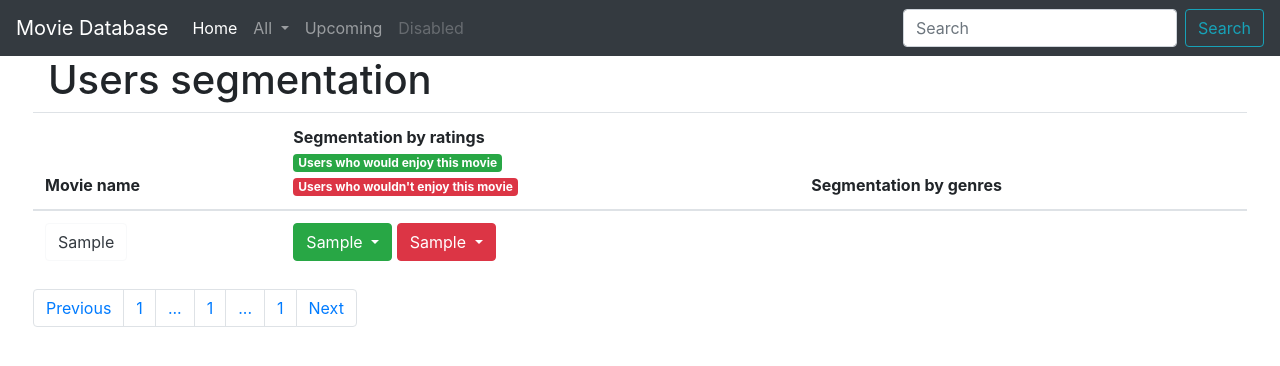
After one commit to 1109LLL/DBMS_CW, a Django app: template django/movieapp/templates/movieapp/user_segmentation.html in a window 1280 px wide. The commit adds this page. Shown: the top 366 px of the page. Run offline with Django 3.2, Linux system fonts and the light colour scheme; the template is opened without the code that fills it: most values are stand-ins (such as "Sample title", 1, 10 or a date in 2020); some libraries are stand-ins or nearby versions.

Commit message:
user segmentation --bugged version

```diff
--- a/django/movieapp/templates/movieapp/base.html
+++ b/django/movieapp/templates/movieapp/base.html
@@ -23,6 +23,7 @@
           <a class="dropdown-item" href="{% url 'popular' %}">Most Popular</a>
           <a class="dropdown-item" href="polarising">Most Polarising</a>
           <a class="dropdown-item" href="soon_released_prediction">Soon To Be Released Movies</a>
+          <a class="dropdown-item" href="user_segmentation_by_ratings">User Segmentation</a>
         </div>
       </li>
       <li class="nav-item">
--- /dev/null
+++ b/django/movieapp/templates/movieapp/user_segmentation.html
@@ -0,0 +1,105 @@
+{% extends "movieapp/base.html" %}
+{% load static %}
+{% block content %}
+
+<style>
+  .dropdown-menu {
+    width: 100%;
+  }
+
+  .scrollable-menu {
+    height: auto;
+    max-height: 200px;
+    overflow-x: hidden;
+  }
+</style>
+
+<h1>Users segmentation</h1>
+<div class="row">
+    <table class="table table-hover">
+        <thead>
+          <tr>
+            <th scope="col">Movie name</th>
+            <th scope="col">Segmentation by ratings<br/>
+              <span class="badge bg-success rounded-pill text-white">Users who would enjoy this movie </span><br/>
+              <span class="badge bg-danger rounded-pill text-white">Users who wouldn't enjoy this movie </span>
+            </th>
+            <th scope="col">Segmentation by genres</th>
+          </tr>
+        </thead>
+        <tbody>
+            {% for segment in segments%}
+              <tr>
+                <td><a href="movie_panel?select={{segment.0}}"><button type="button" class="btn btn-outline-light text-dark">{{segment.0}}</button><a></td>
+                <td>
+                  <div class="btn-group">
+                    <button type="button" class="btn btn-success dropdown-toggle" data-toggle="dropdown" aria-haspopup="true" aria-expanded="false">
+                      {{segment.1}}
+                    </button>
+                    <div class="dropdown-menu scrollable-menu">
+                        <li>{{ segment.3|safe }}</li>
+                    </div>
+                  </div>
+                  <div class="btn-group">
+                    <button type="button" class="btn btn-danger dropdown-toggle" data-toggle="dropdown" aria-haspopup="true" aria-expanded="false">
+                      {{segment.2}}
+                    </button>
+                    <div class="dropdown-menu scrollable-menu">
+                      <li>{{ segment.4|safe }}</li>
+                    </div>
+                  </div>
+                </td>
+                <!-- <td>
+                  {% for genre in segment.5 %}
+                    <form action={% url 'user_segmentation_by_genres' genre %} method="POST">
+                      <button type="submit" value={{genre}} name='user_segmentation_by_genres' class="btn btn-info dropdown-toggle" data-toggle="dropdown" aria-haspopup="true" aria-expanded="false">
+                        {{genre}}
+                      </button>
+                    </form> -->
+
+
+                    <!-- <button type="submit" value={{genre}} onclick="location.href='{% url 'user_segmentation_by_genres' %}'" name='thebutton' class="btn btn-info dropdown-toggle" data-toggle="dropdown" aria-haspopup="true" aria-expanded="false">
+                      {{genre}}
+                    </button> -->
+
+                    <!-- <form action="{% url 'user_segmentation_by_genres' %}" method="post" id="genreButton">
+                      {% csrf_token %}
+                      <input type="hidden" name="input" value="{{ genre }}" />
+                      <div class="btn-group">
+                        <button type="submit" name="thebutton" form="genreButton" class="btn btn-info dropdown-toggle" data-toggle="dropdown" aria-haspopup="true" aria-expanded="false">
+                          {{genre}}
+                        </button>
+                        <div class="dropdown-menu scrollable-menu">
+                          {{data}}
+                        </div>
+                      </div>
+                    </form> -->
+                  <!-- {% endfor %}
+                </td> -->
+              </tr>
+            {% endfor %}
+        </tbody>
+    </table>
+    <ul class="pagination">
+      {% if cur_page != "1"%}
+        <li class="page-item"><a class="page-link" href="?page={{cur_page|add:"-1"}}">Previous</a></li>
+      {% endif %}
+
+        <li class="page-item"><a class="page-link" href="?page=1">1</a></li>
+        <li class="page-item"><a class="page-link" href="#">...</a></li>
+
+      {% if cur_page == "1"%}
+        <li class="page-item"><a class="page-link" href="?page={{cur_page}}">...</a></li>
+      {% elif cur_page ==  movie_number|stringformat:"i" %}
+        <li class="page-item"><a class="page-link" href="?page={{cur_page}}">...</a></li>
+      {% else %}
+        <li class="page-item"><a class="page-link" href="?page={{cur_page}}">{{cur_page}}</a></li>
+      {% endif %}
+
+        <li class="page-item"><a class="page-link" href="#">...</a></li>
+        <li class="page-item"><a class="page-link" href="?page={{movie_number}}">{{movie_number}}</a></li>
+        <li class="page-item"><a class="page-link" href="?page={{cur_page|add:"1"}}">Next</a></li>
+    </ul>
+</div>
+
+{% endblock %}
--- a/django/movieapp/urls.py
+++ b/django/movieapp/urls.py
@@ -25,4 +25,6 @@ urlpatterns = [
     path('polarising', views.polarising, name='polarising'),
     path('movies/edit/<int:pk>/', views.edit, name='edit'),
     path('soon_released_prediction', views.soon_to_be_released_movie_prediction, name='soon_released_prediction'),
+    path('user_segmentation_by_ratings', views.user_segmentation_by_ratings, name='user_segmentation_by_ratings'),
+    path('user_segmentation_by_genres', views.user_segmentation_by_genres, name='user_segmentation_by_genres')
 ]
```
Also changed, not shown: django/movieapp/models.py (+46 -0 lines), django/movieapp/views.py (+46 -17 lines), 3 other files.
